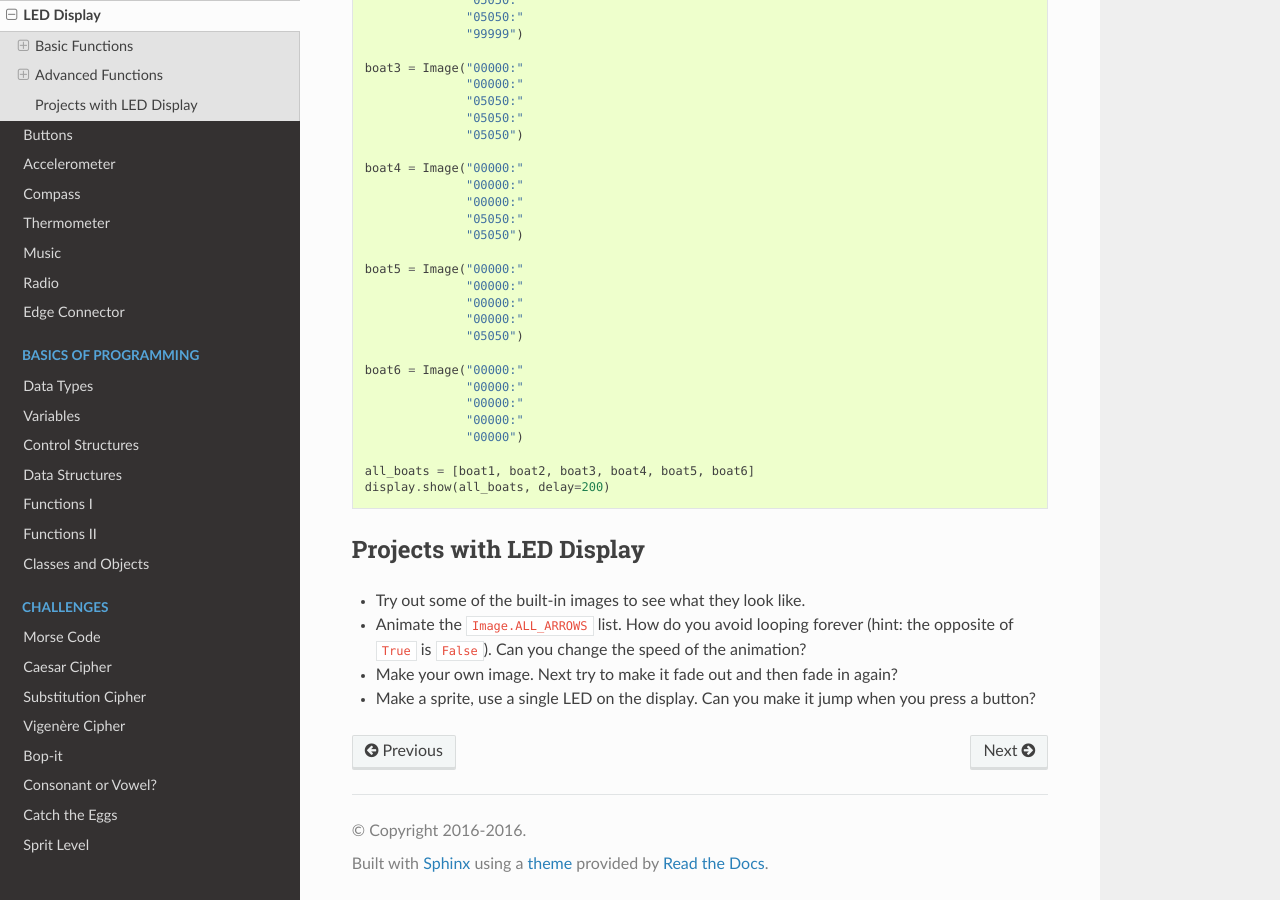
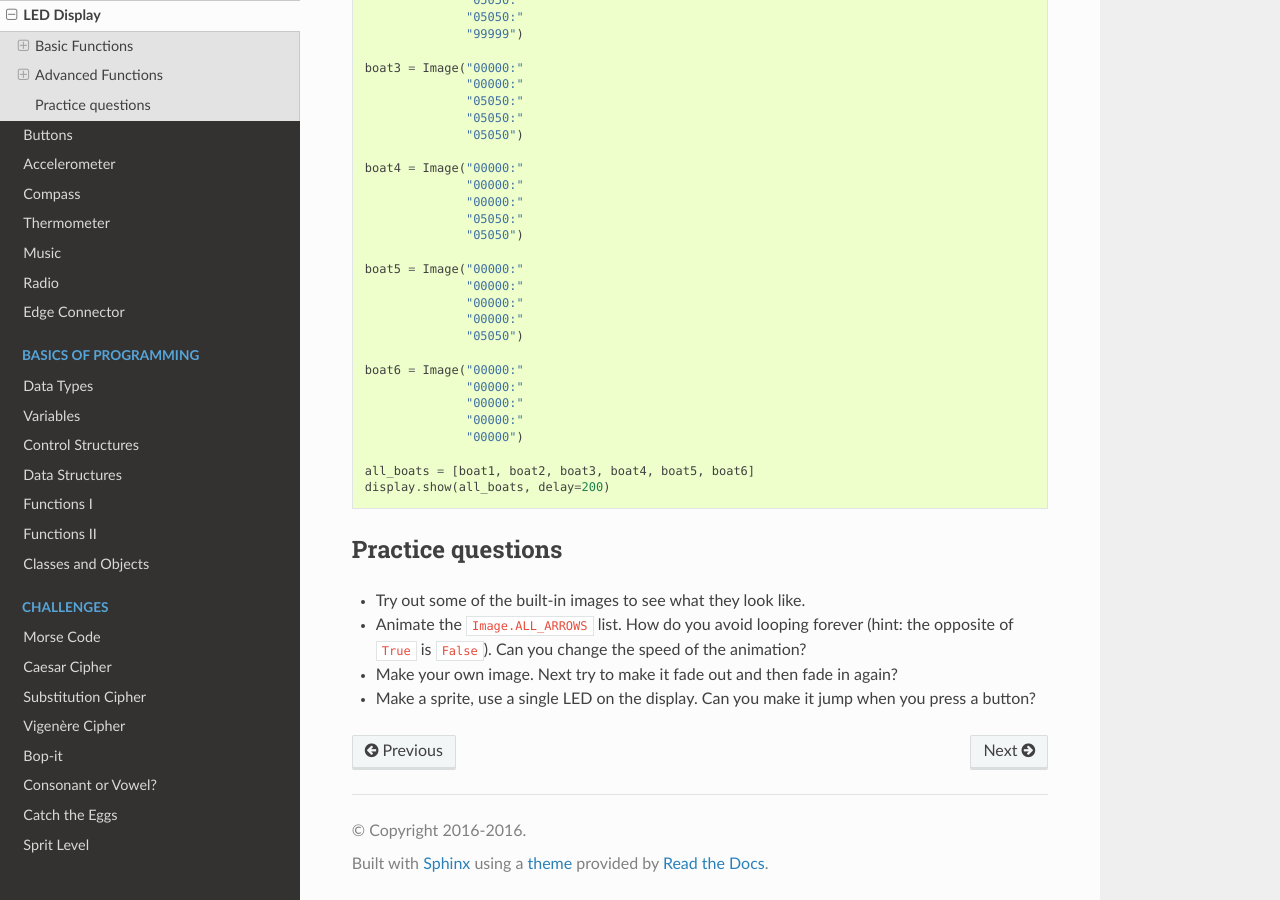
Before and after one commit to rharbird/microbit-challenges, a Sphinx documentation site: the page built from docs/source/tutorials/display.rst, in a window 1280 px wide and 900 px high, scrolled down 3941 px. Built offline with Sphinx 7.4.7 and the Read the Docs theme 2.0.0, drawn with Linux system fonts in a browser that asks for light colours.

Commit message:
Modify text

```diff
--- a/docs/source/tutorials/display.rst
+++ b/docs/source/tutorials/display.rst
@@ -188,8 +188,8 @@ In this example, a boat will sink into the bottom of the display. To do that, we
     all_boats = [boat1, boat2, boat3, boat4, boat5, boat6]
     display.show(all_boats, delay=200)
 
-Projects with LED Display
-==========================
+Practice questions
+===================
 * Try out some of the built-in images to see what they look like.
 * Animate the ``Image.ALL_ARROWS`` list. How do you avoid looping forever (hint: the opposite of ``True`` is ``False``). Can you change the speed of the animation?
 * Make your own image. Next try to make it fade out and then fade in again?
```
